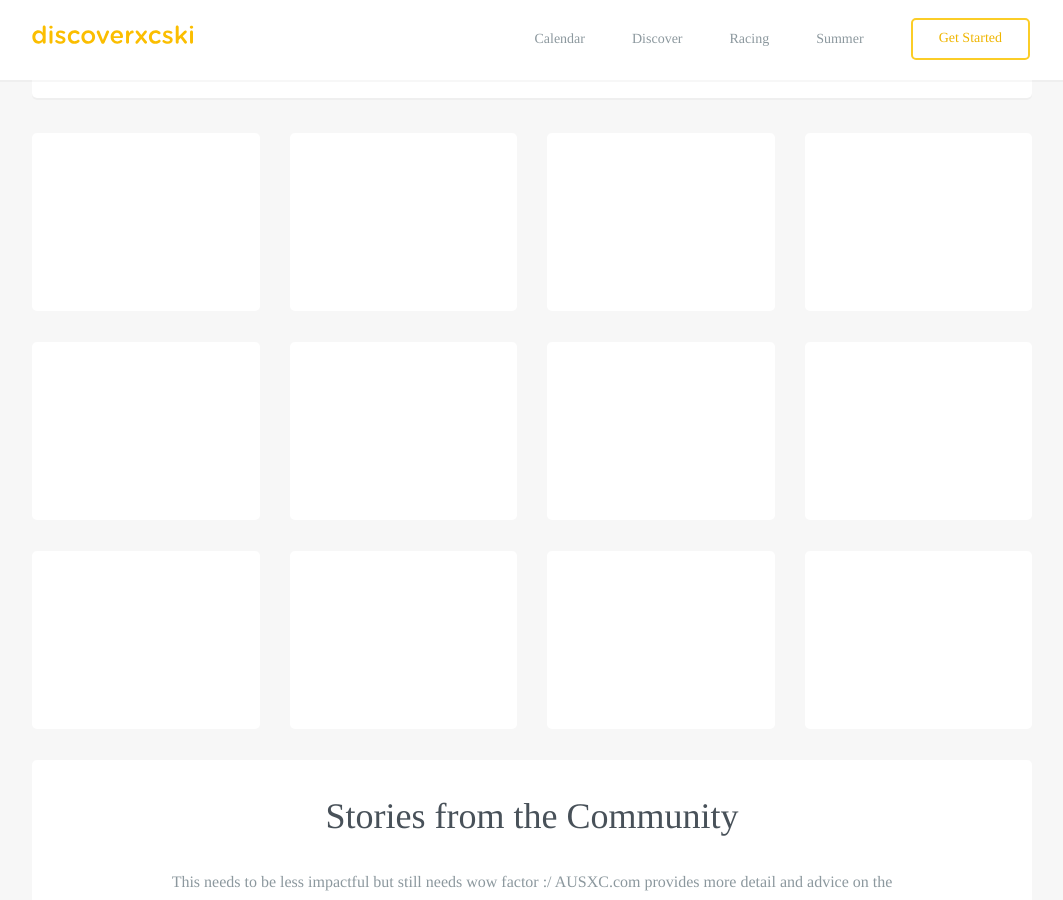
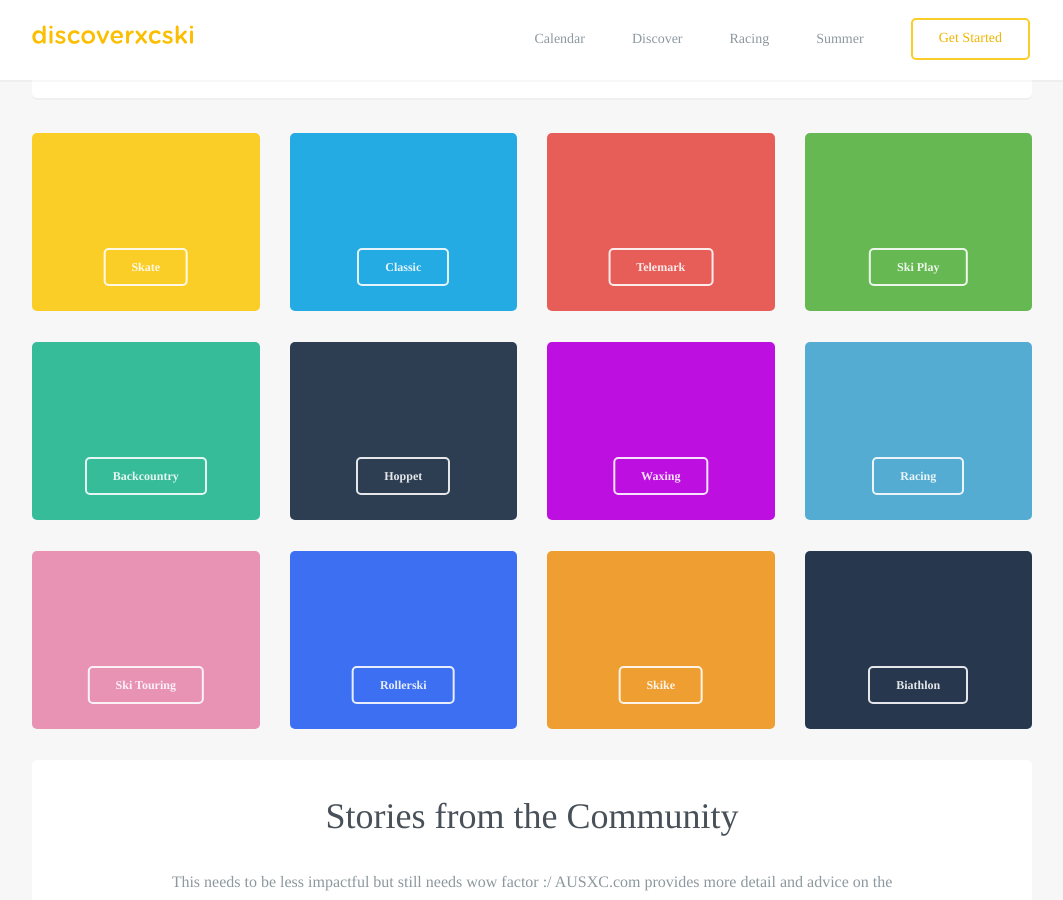
Before and after one commit to robcatto/robcatto.github.io, a Jekyll site: the page index.html, which Jekyll copies as it is, in a window 1280 px wide and 900 px high, scrolled down 1684 px. Shown: the whole window, without its empty margins (108-1171 px from the left). Built offline with Jekyll 4.4.1, drawn with Linux system fonts in a browser that asks for light colours; some web fonts are replaced; Markdown is read by kramdown in place of the engine named in the settings.

Commit message:
Update index.html

```diff
--- a/index.html
+++ b/index.html
@@ -405,74 +405,74 @@
 
 
                         <div class="column four">
-                                                <div class="callout-card nav-card">
-
+                                                <div class="callout-card nav-card" style="background-color: #FBCD27">
+                                                   <a class="button small inverse" href="http://www.ausxc.com" data-featurette="analytics-click-event" data-event-category="button" data-event-action="M: Clicked Skate" data-event-label="Source: Skate Page" id="featurette-13">Skate</a>
 
                                                 </div>
                         </div>
                         <div class="column four">
-                                                <div class="callout-card nav-card">
-
+                                                <div class="callout-card nav-card" style="background-color: #24ABE3">
+                                                   <a class="button small inverse" href="http://www.ausxc.com" data-featurette="analytics-click-event" data-event-category="button" data-event-action="M: Clicked Skate" data-event-label="Source: Skate Page" id="featurette-13">Classic</a>
 
                                                 </div>
                         </div>
                         <div class="column four">
-                                                <div class="callout-card nav-card">
-
+                                                <div class="callout-card nav-card" style="background-color: #E75E58">
+                                                   <a class="button small inverse" href="http://www.ausxc.com" data-featurette="analytics-click-event" data-event-category="button" data-event-action="M: Clicked Skate" data-event-label="Source: Skate Page" id="featurette-13">Telemark</a>
 
                                                 </div>
                         </div>
                         <div class="column four">
-                                                <div class="callout-card nav-card">
-
+                                                <div class="callout-card nav-card" style="background-color: #66B853">
+                                                   <a class="button small inverse" href="http://www.ausxc.com" data-featurette="analytics-click-event" data-event-category="button" data-event-action="M: Clicked Skate" data-event-label="Source: Skate Page" id="featurette-13">Ski Play</a>
 
                                                 </div>
                         </div>
                         <div class="column four">
-                                                <div class="callout-card nav-card">
-
+                                                <div class="callout-card nav-card" style="background-color: #37BC99">
+                                                   <a class="button small inverse" href="http://www.ausxc.com" data-featurette="analytics-click-event" data-event-category="button" data-event-action="M: Clicked Skate" data-event-label="Source: Skate Page" id="featurette-13">Backcountry</a>
 
                                                 </div>
                         </div>
                         <div class="column four">
-                                                <div class="callout-card nav-card">
-
+                                                <div class="callout-card nav-card" style="background-color: #2D3E53">
+                                                  <a class="button small inverse" href="http://www.ausxc.com" data-featurette="analytics-click-event" data-event-category="button" data-event-action="M: Clicked Skate" data-event-label="Source: Skate Page" id="featurette-13">Hoppet</a>
 
                                                 </div>
                         </div>
                         <div class="column four">
-                                                <div class="callout-card nav-card">
-
+                                                <div class="callout-card nav-card" style="background-color: #BD10E0">
+                                                   <a class="button small inverse" href="http://www.ausxc.com" data-featurette="analytics-click-event" data-event-category="button" data-event-action="M: Clicked Skate" data-event-label="Source: Skate Page" id="featurette-13">Waxing</a>
 
                                                 </div>
                         </div>
                         <div class="column four">
-                                                <div class="callout-card nav-card">
-
+                                                <div class="callout-card nav-card" style="background-color: #54ACD2">
+                                                   <a class="button small inverse" href="http://www.ausxc.com" data-featurette="analytics-click-event" data-event-category="button" data-event-action="M: Clicked Skate" data-event-label="Source: Skate Page" id="featurette-13">Racing</a>
 
                                                 </div>
                         </div>
                         <div class="column four">
-                                                <div class="callout-card nav-card">
-
+                                                <div class="callout-card nav-card" style="background-color: #E892B4">
+                                                   <a class="button small inverse" href="http://www.ausxc.com" data-featurette="analytics-click-event" data-event-category="button" data-event-action="M: Clicked Skate" data-event-label="Source: Skate Page" id="featurette-13">Ski Touring</a>
 
                                                 </div>
                         </div>
                         <div class="column four">
-                                                <div class="callout-card nav-card">
-
+                                                <div class="callout-card nav-card" style="background-color: #3D6FF3">
+                                                   <a class="button small inverse" href="http://www.ausxc.com" data-featurette="analytics-click-event" data-event-category="button" data-event-action="M: Clicked Skate" data-event-label="Source: Skate Page" id="featurette-13">Rollerski</a>
 
                                                 </div>
                         </div>
                         <div class="column four">
-                                                <div class="callout-card nav-card">
-
+                                                <div class="callout-card nav-card" style="background-color: #EF9E32">
+                                                   <a class="button small inverse" href="http://www.ausxc.com" data-featurette="analytics-click-event" data-event-category="button" data-event-action="M: Clicked Skate" data-event-label="Source: Skate Page" id="featurette-13">Skike</a>
 
                                                 </div>
                         </div>
                         <div class="column four">
-                                                <div class="callout-card nav-card">
-
+                                                <div class="callout-card nav-card" style="background-color: #27374D">
+                                                   <a class="button small inverse" href="http://www.ausxc.com" data-featurette="analytics-click-event" data-event-category="button" data-event-action="M: Clicked Skate" data-event-label="Source: Skate Page" id="featurette-13">Biathlon</a>
 
                                                 </div>
                         </div>
```
